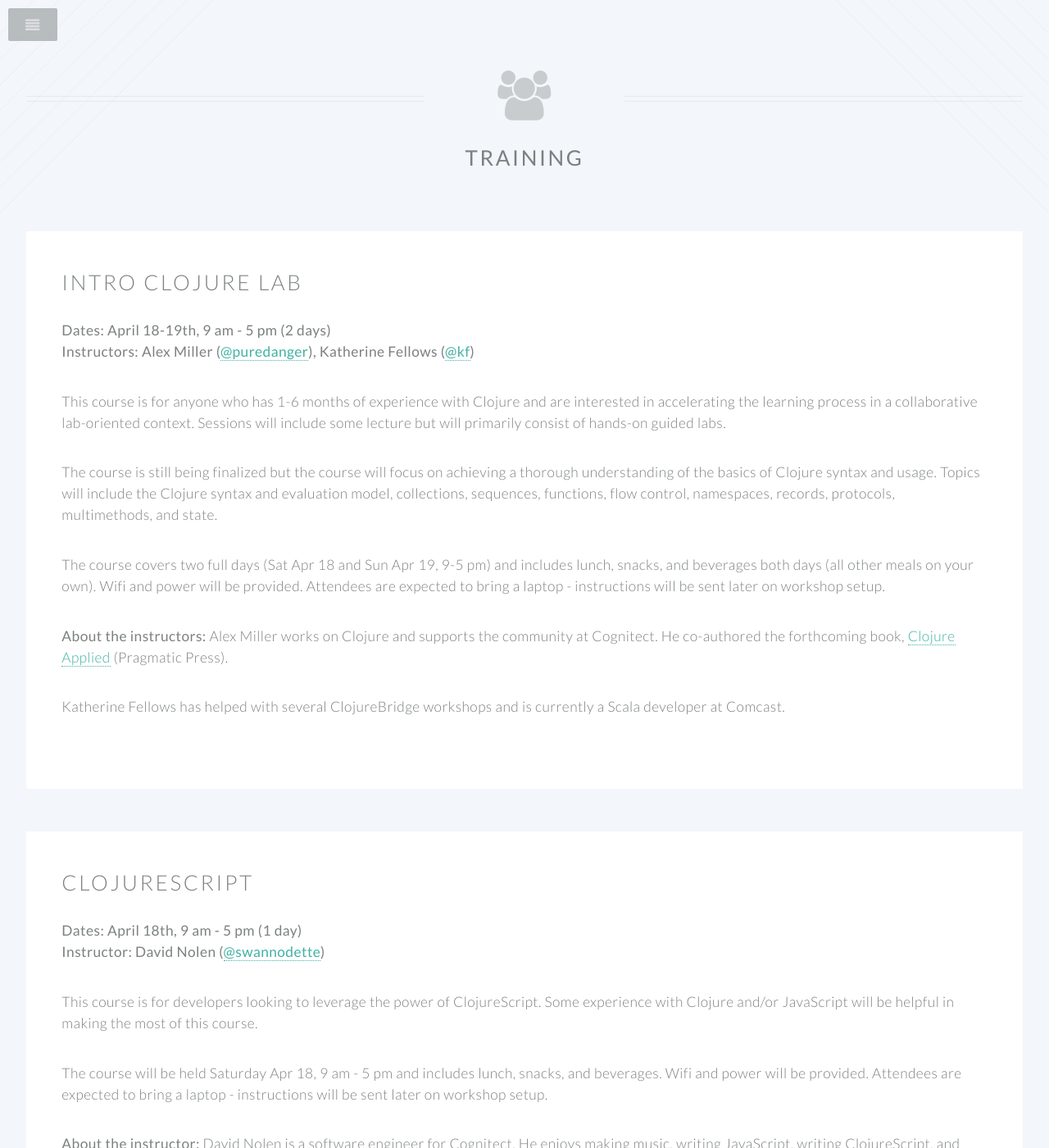
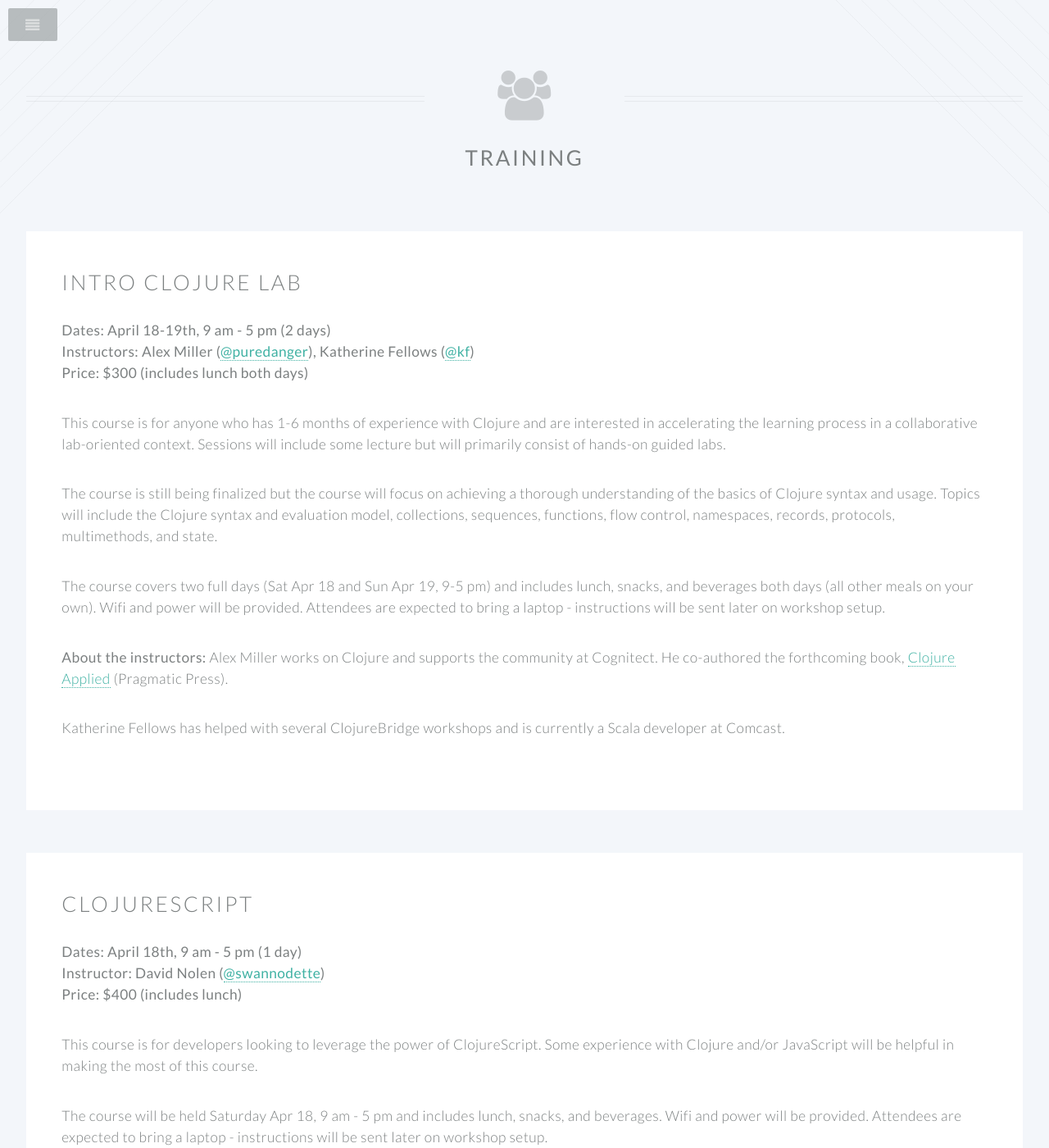
Before and after one commit to clojurewest/clojurewest.github.io, a Jekyll site: the page built from training.html, in a window 1280 px wide and 1400 px high. Shown: the whole window at 82% size. Built offline with Jekyll 4.4.1, drawn with Linux system fonts in a browser that asks for light colours; some of the changed text lies outside the part shown.

Commit message:
training prices and anchors

```diff
--- a/training.html
+++ b/training.html
@@ -15,12 +15,14 @@ title: Clojure/West 2015 - Training
 					<section class="wrapper style4 container">
 
 						<!-- Content -->
-							<div class="content">
+						<div class="content">
 								<section>
-<header><h2>Intro Clojure Lab</h2></header>
+								<header><h2><a name="clojure">Intro Clojure Lab</a></h2></header>
 
 <p><strong>Dates: April 18-19th, 9 am - 5 pm (2 days)<br>
-	       Instructors: Alex Miller (<a href="http://twitter.com/puredanger">@puredanger</a>), Katherine Fellows (<a href="http://twitter.com/kf">@kf</a>)</strong></p>
+	Instructors: Alex Miller (<a href="http://twitter.com/puredanger">@puredanger</a>), Katherine Fellows (<a href="http://twitter.com/kf">@kf</a>)<br>
+	Price: $300 (includes lunch both days)
+</strong></p>
 
 <p>This course is for anyone who has 1-6 months of experience with Clojure and are interested in accelerating the learning process in a collaborative lab-oriented context. Sessions will include some lecture but will primarily consist of hands-on guided labs.</p>
 
@@ -42,10 +44,11 @@ title: Clojure/West 2015 - Training
 						<!-- Content -->
 							<div class="content">
 								<section>
-<header><h2>ClojureScript</h2></header>
+								<header><h2><a name="clojurescript">ClojureScript</a></h2></header>
 
 <p><strong>Dates: April 18th, 9 am - 5 pm (1 day)<br>
-	       Instructor: David Nolen (<a href="http://twitter.com/swannodette">@swannodette</a>)</strong></p>
+	Instructor: David Nolen (<a href="http://twitter.com/swannodette">@swannodette</a>)<br>
+       Price: $400 (includes lunch)</strong></p>
 
 <p>This course is for developers looking to leverage the power of ClojureScript. Some experience with Clojure and/or JavaScript will be helpful in making the most of this course.</p>
 
```
Also changed, not shown: other parts of training.html (+9 -6 lines).
